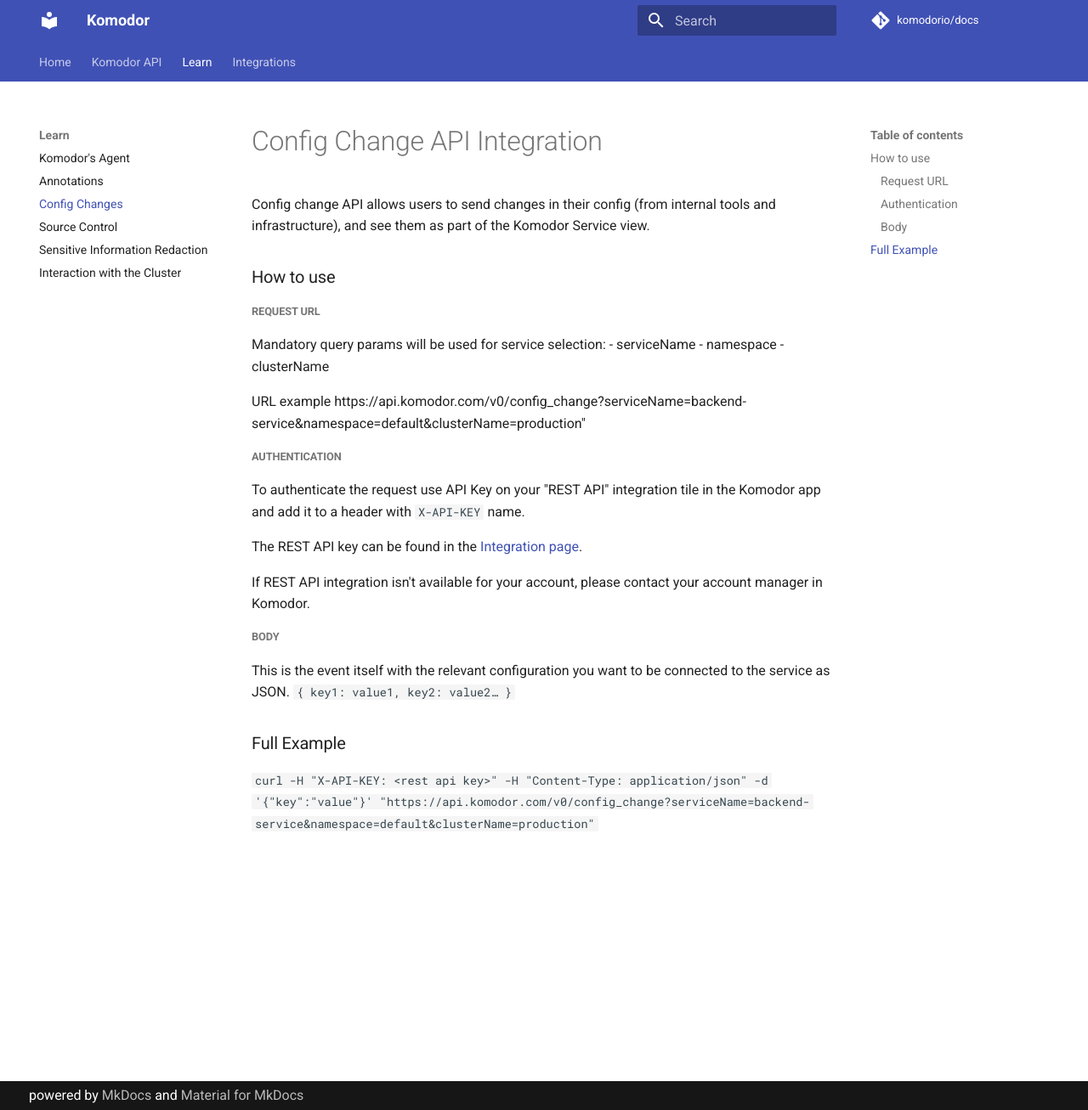
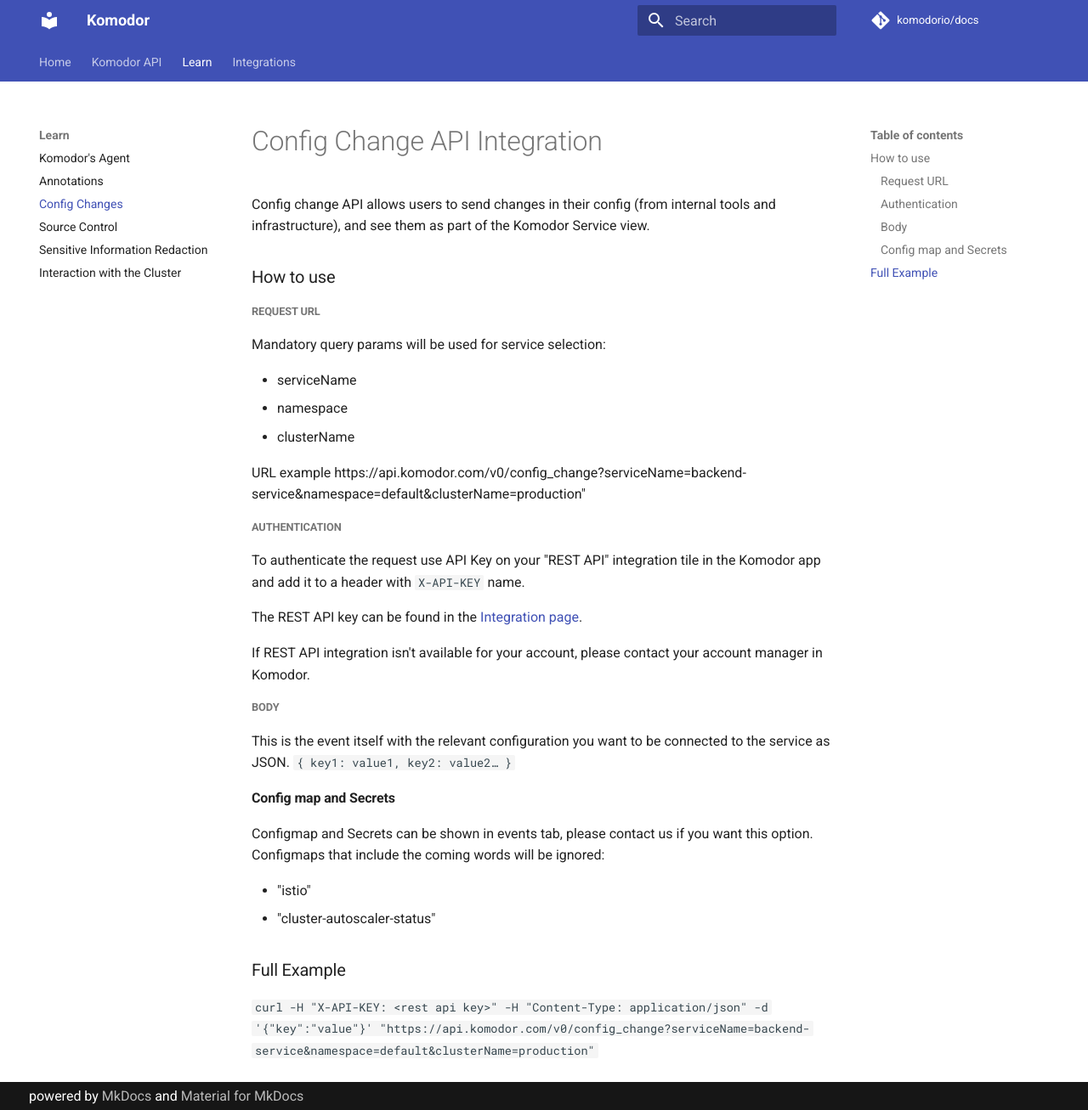
Before and after one commit to komodorio/docs, an MkDocs documentation site: the page built from docs/Learn/config-changes.md, in a window 1280 px wide and 1307 px high. Shown: the whole window at 85% size. Built offline with MkDocs 1.6.1 and Material for MkDocs 9.7.7, drawn with Linux system fonts in a browser that asks for light colours; comment, search, counter and statistics services are not loaded.

Commit message:
configmap and secrets notes

```diff
--- a/docs/Learn/config-changes.md
+++ b/docs/Learn/config-changes.md
@@ -5,29 +5,37 @@
 ### How to use
 
 ##### Request URL
+
 Mandatory query params will be used for service selection:
+
 - serviceName
 - namespace
 - clusterName
 
 URL example
- https://api.komodor.com/v0/config_change?serviceName=backend-service&namespace=default&clusterName=production"
+https://api.komodor.com/v0/config_change?serviceName=backend-service&namespace=default&clusterName=production"
 
 ##### Authentication
+
 To authenticate the request use API Key on your "REST API" integration tile in the Komodor app and add it to a header with `X-API-KEY` name.
 
 The REST API key can be found in the [Integration page](https://app.komodor.com/main/integration).
 
 If REST API integration isn't available for your account, please contact your account manager in Komodor.
 
-
 ##### Body
 
 This is the event itself with the relevant configuration you want to be connected to the service as JSON.
-	`{ key1: value1, key2: value2… }`
+`{ key1: value1, key2: value2… }`
+
+#### Config map and Secrets
+
+Configmap and Secrets can be shown in events tab, please contact us if you want this option.
+Configmaps that include the coming words will be ignored:
+
+- "istio"
+- "cluster-autoscaler-status"
 
 ### Full Example
 
-
-`curl -H "X-API-KEY: <rest api key>" -H "Content-Type: application/json" -d '{"key":"value"}' "https://api.komodor.com/v0/config_change?serviceName=backend-service&namespace=default&clusterName=production"
-`
+`curl -H "X-API-KEY: <rest api key>" -H "Content-Type: application/json" -d '{"key":"value"}' "https://api.komodor.com/v0/config_change?serviceName=backend-service&namespace=default&clusterName=production" `
```
